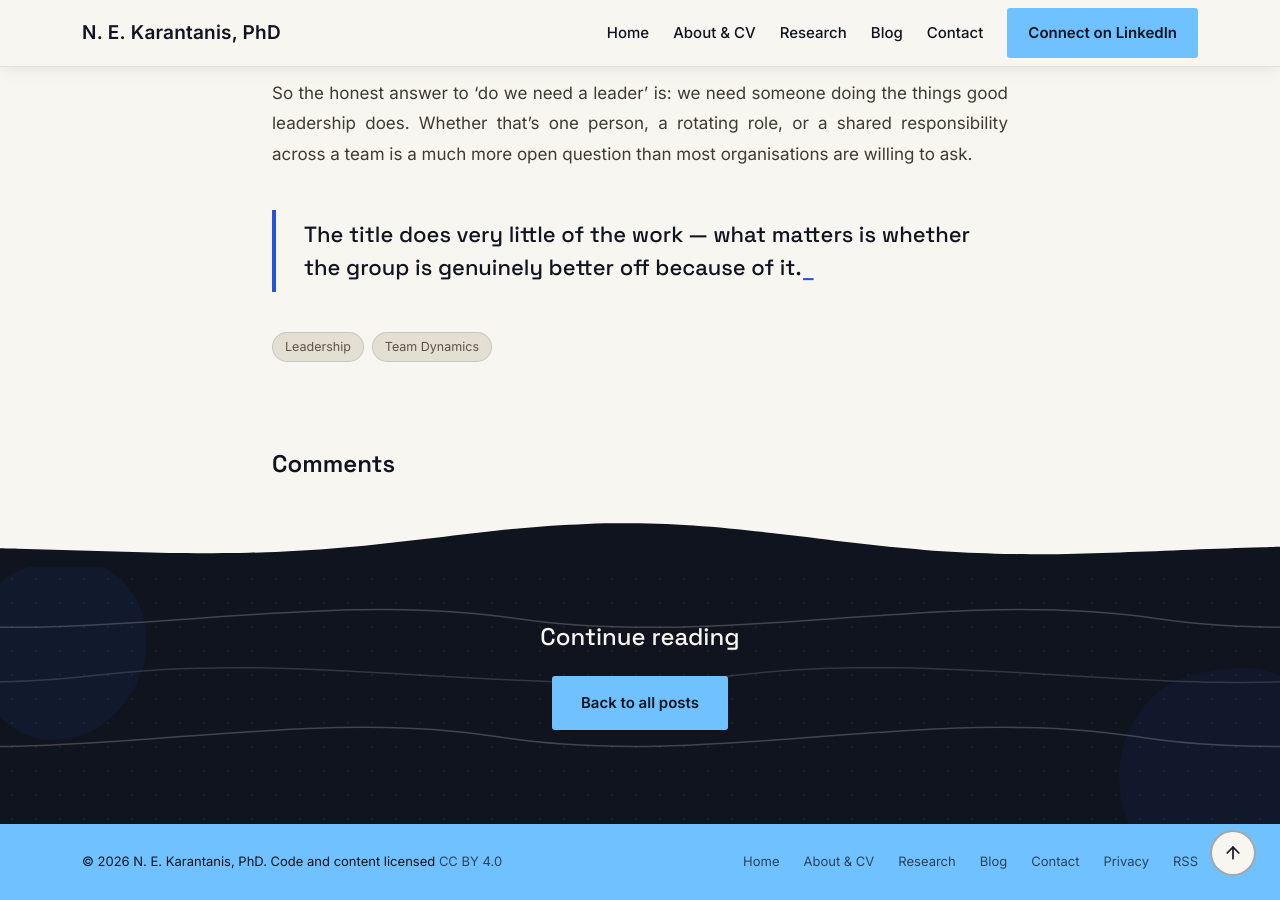
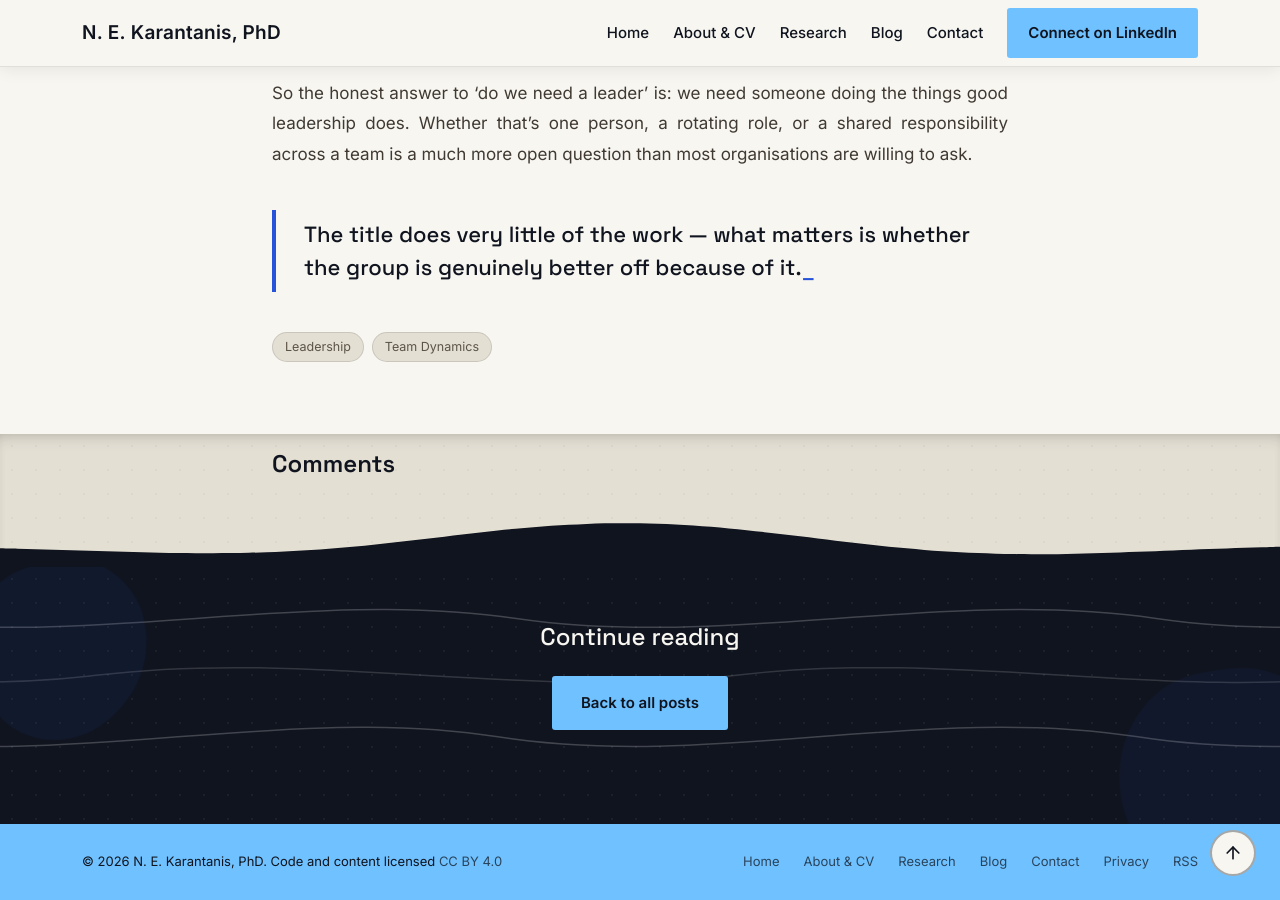
Before and after one commit to Eneekay/nekarantanis, a Jekyll site: the page built from _posts/2023-01-31-do-we-need-a-leader.md, in a window 1280 px wide and 900 px high, scrolled down 712 px. Built offline with Jekyll 4.4.1, drawn with Linux system fonts in a browser that asks for light colours; comment, search, counter and statistics services are not loaded.

Commit message:
Give Comments its own background, matching the site's existing style
Uses .section-light-dotted - the same tan dotted-texture treatment
already used elsewhere for a single section sandwiched between two
differently-toned neighbors (e.g. Home's Featured Roles), rather than
a new one-off color. Distinguishes Comments from the article body
above while staying entirely within the existing palette.

```diff
--- a/_includes/cusdis.html
+++ b/_includes/cusdis.html
@@ -1,6 +1,6 @@
 {% if site.cusdis.app_id != "" %}
 <!-- COMMENTS (Cusdis) -->
-<section class="bg-c4{% if include.closing_wave %} position-relative overflow-hidden{% endif %}" data-kbd-stop>
+<section class="section-light-dotted{% if include.closing_wave %} position-relative overflow-hidden{% endif %}" data-kbd-stop>
   <div class="container post-comments-outer" data-reveal>
     <h2 class="fs-24 fw-semibold text-c0 mb-4">Comments</h2>
     <div id="cusdis_thread"
```
